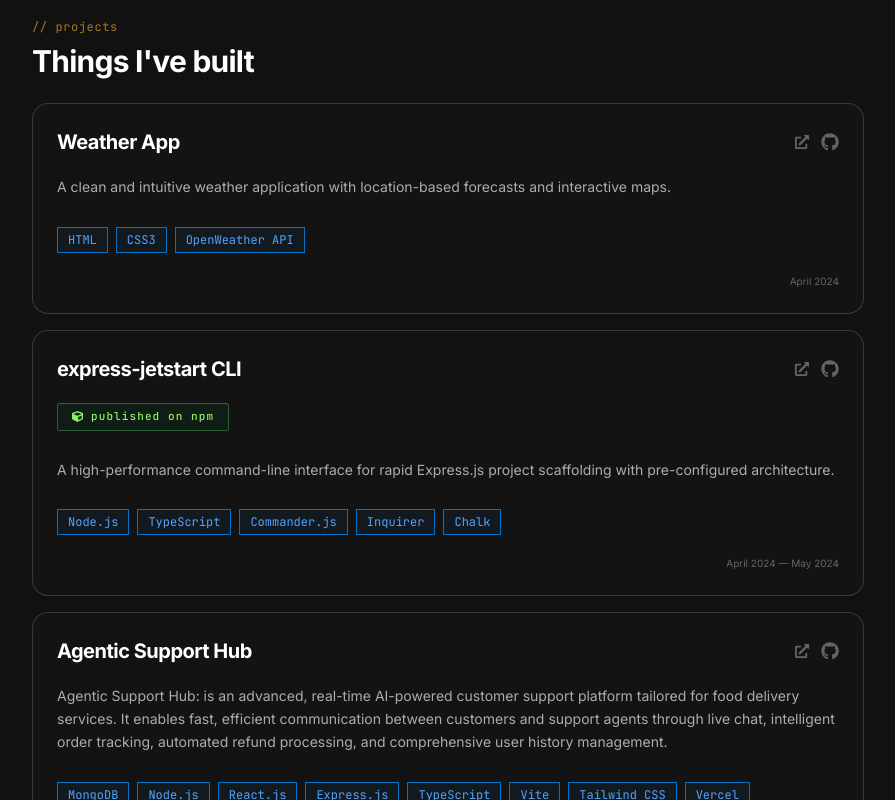
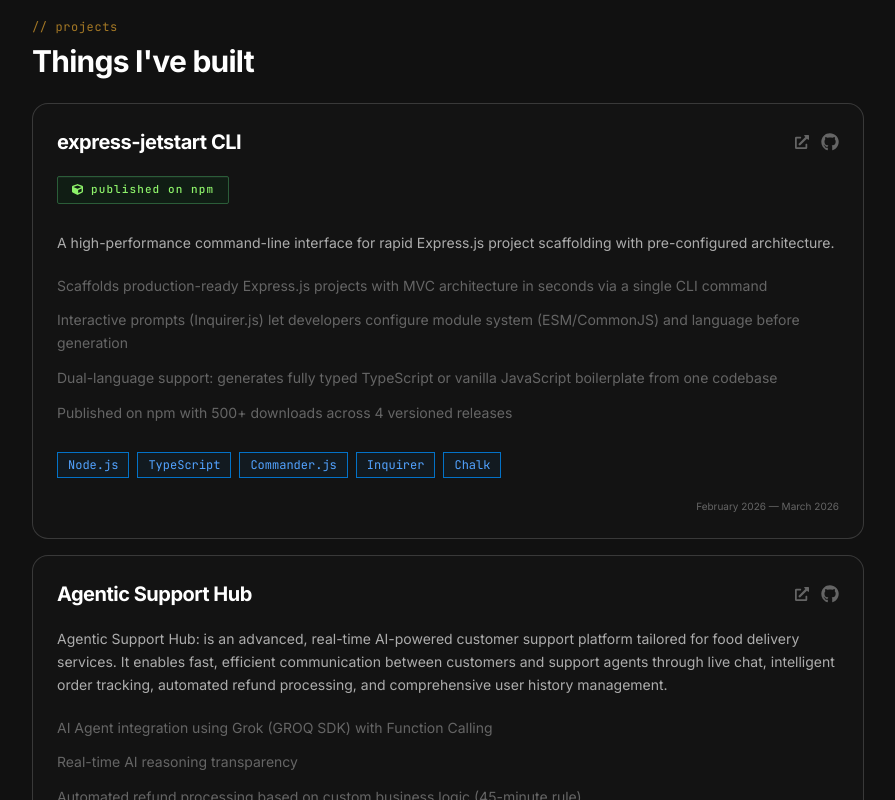
Before and after one commit to AvusalaChetan/portfolio-webpage, a React (Vite) app: page / in a window 1280 px wide. Shown: the part 1260-2060 px from the top of the page, without its empty margins (192-1087 px from the left). Built offline with nearby package versions, Linux system fonts and the light colour scheme.

Commit message:
fix: mistakes

```diff
--- a/public/json/project.json
+++ b/public/json/project.json
@@ -1,19 +1,4 @@
 [
-  {
-    "name": "Weather App",
-    "description": "A clean and intuitive weather application with location-based forecasts and interactive maps.",
-    "image": "https://images.unsplash.com/photo-1592210454359-9043f067919b?w=800",
-    "technologies": ["HTML", "CSS3", "OpenWeather API"],
-    "liveLink": "https://darling-meringue-393b73.netlify.app/",
-    "githubUrl": "https://github.com/AvusalaChetan/Weather-app",
-    "startDate": "2024-04",
-    "endDate": "2024-04",
-    "highlights": [
-      "Integration with OpenWeather API",
-      "Geolocation-based weather",
-      "current weather is display"
-    ]
-  },
   {
     "name": "express-jetstart CLI",
     "description": "A high-performance command-line interface for rapid Express.js project scaffolding with pre-configured architecture.",
@@ -27,15 +12,15 @@
     ],
     "liveLink": "https://www.npmjs.com/package/express-jetstart",
     "githubUrl": "https://github.com/AvusalaChetan/express-jetstart-CLI",
-    "startDate": "2024-04",
-    "endDate": "2024-05",
+    "startDate": "2026-02",
+    "endDate": "2026-03",
     "highlights": [
-      "Automated boilerplate generation with clean MVC architecture",
-      "Interactive terminal UI using Inquirer.js for project customization",
-      "Support for both JavaScript and TypeScript configurations",
-      "Integrated error handling and real-time installation feedback"
+      "Scaffolds production-ready Express.js projects with MVC architecture in seconds via a single CLI command",
+      "Interactive prompts (Inquirer.js) let developers configure module system (ESM/CommonJS) and language before generation",
+      "Dual-language support: generates fully typed TypeScript or vanilla JavaScript boilerplate from one codebase",
+      "Published on npm with 500+ downloads across 4 versioned releases"
     ],
-    "bage":true
+    "bage": true
   },
   {
     "name": "Agentic Support Hub",
@@ -53,8 +38,8 @@
     ],
     "liveLink": "https://agentic-support-hub.vercel.app/",
     "githubUrl": "https://github.com/AvusalaChetan/Agentic-Support-Hub",
-    "startDate": "2024-04",
-    "endDate": "2024-05",
+    "startDate": "2026-06",
+    "endDate": "2026-07",
     "highlights": [
       "AI Agent integration using Grok (GROQ SDK) with Function Calling",
       "Real-time AI reasoning transparency",
--- a/src/pages/Askme.jsx
+++ b/src/pages/Askme.jsx
@@ -38,10 +38,10 @@
           assistant answers on my behalf.
         </p>
       </div>
-      <SqureBage className="inline-flex w-fit items-center gap-2 rounded-xs border  border-amber-500/30 bg-[rgba(214,182,3,0.06)] px-3 py-1 text-[13px] font-mono font-medium text-amber-400 shadow-[inset_0_1px_0_rgba(255,255,255,0.05)] transition-all duration-200 ">
+      {/* <SqureBage className="inline-flex w-fit items-center gap-2 rounded-xs border  border-amber-500/30 bg-[rgba(214,182,3,0.06)] px-3 py-1 text-[13px] font-mono font-medium text-amber-400 shadow-[inset_0_1px_0_rgba(255,255,255,0.05)] transition-all duration-200 ">
         Note: If the AI Assistant is unavailable or not responding, the backend
         services may be temporarily paused. Please try again later
-      </SqureBage>
+      </SqureBage> */}
 
       <div className="w-full   h-[600px] m-auto  overflow-hidden shadow-inner transition-colors duration-200 focus-within:border-[var(--accent)] ">
         {shouldLoad ? (
--- a/src/pages/HomePage.jsx
+++ b/src/pages/HomePage.jsx
@@ -69,7 +69,7 @@
                 and real-time features. Published an open-source CLI tool on
                 npm.
               </p>
-              <p>Currently in 2nd year B.Tech, ECE — Hyderabad.</p>
+              <p>Currently in final year B.Tech, ECE — Hyderabad.</p>
             </div>
           </div>
 
--- a/src/pages/Projects.jsx
+++ b/src/pages/Projects.jsx
@@ -59,8 +59,6 @@
           <h3 className="font-sans text-xl font-bold tracking-tight text-white">
             {name}
           </h3>
-
-          {/* Action Links using Font Awesome */}
           <div className="flex items-center gap-3 text-lg text-[rgba(255,255,255,0.35)]">
             {liveLink && (
               <a href={liveLink} target="_blank" rel="noopener noreferrer">
@@ -85,6 +83,16 @@
         <p className="font-sans text-sm leading-relaxed text-[rgba(255,255,255,0.65)]">
           {description}
         </p>
+        <ul className="flex flex-col gap-3 list-none  ">
+          {highlights.map((p, idx) => (
+            <li
+              key={idx}
+              className=" text-[color:var(--text)] text-sm leading-relaxed"
+            >
+              <span className="text-(--text-muted)">{p}</span>
+            </li>
+          ))}
+        </ul>
         <div className="flex flex-wrap gap-2 mt-2">
           {technologies.map((tech, index) => (
             <span
```
